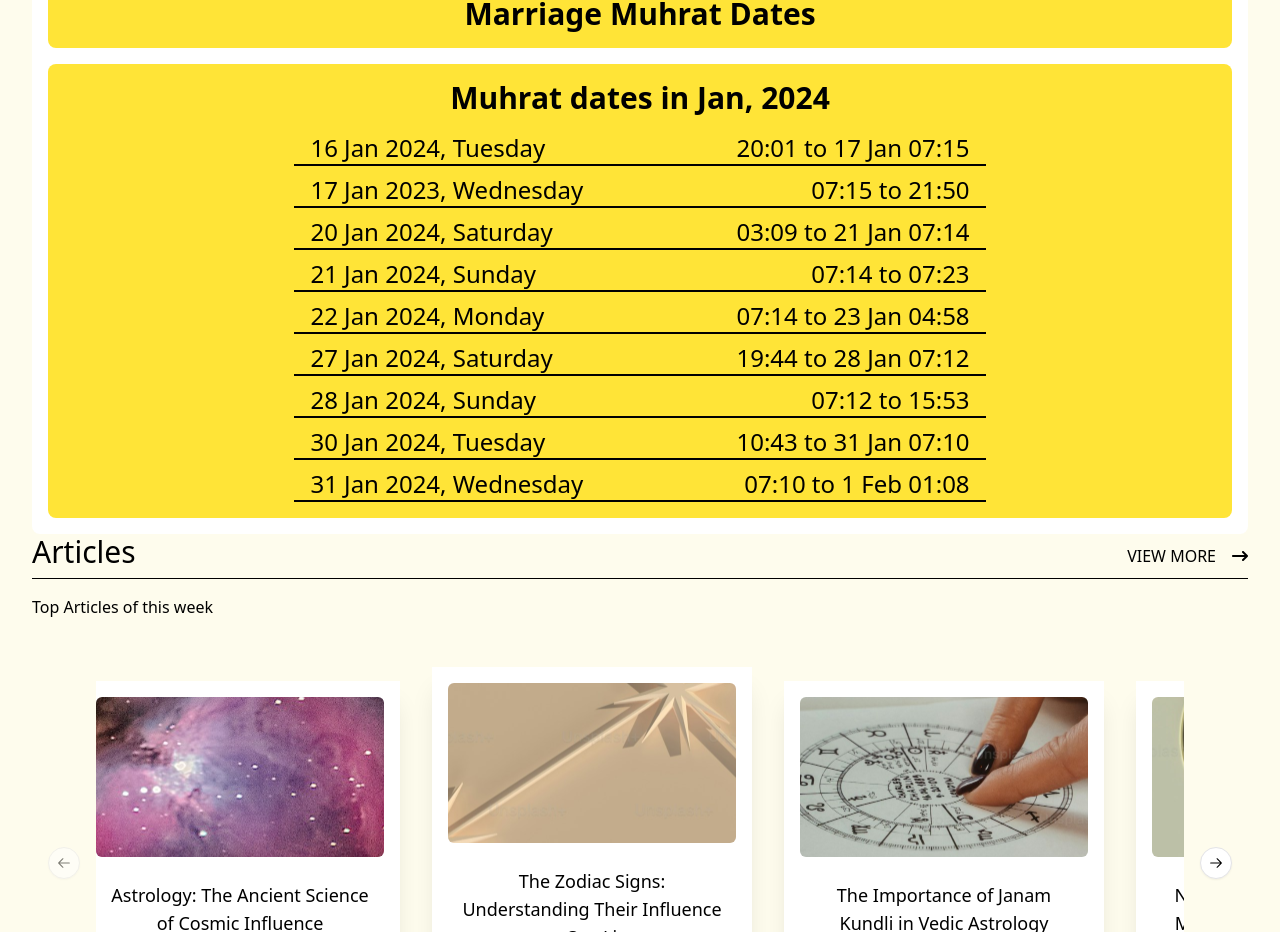
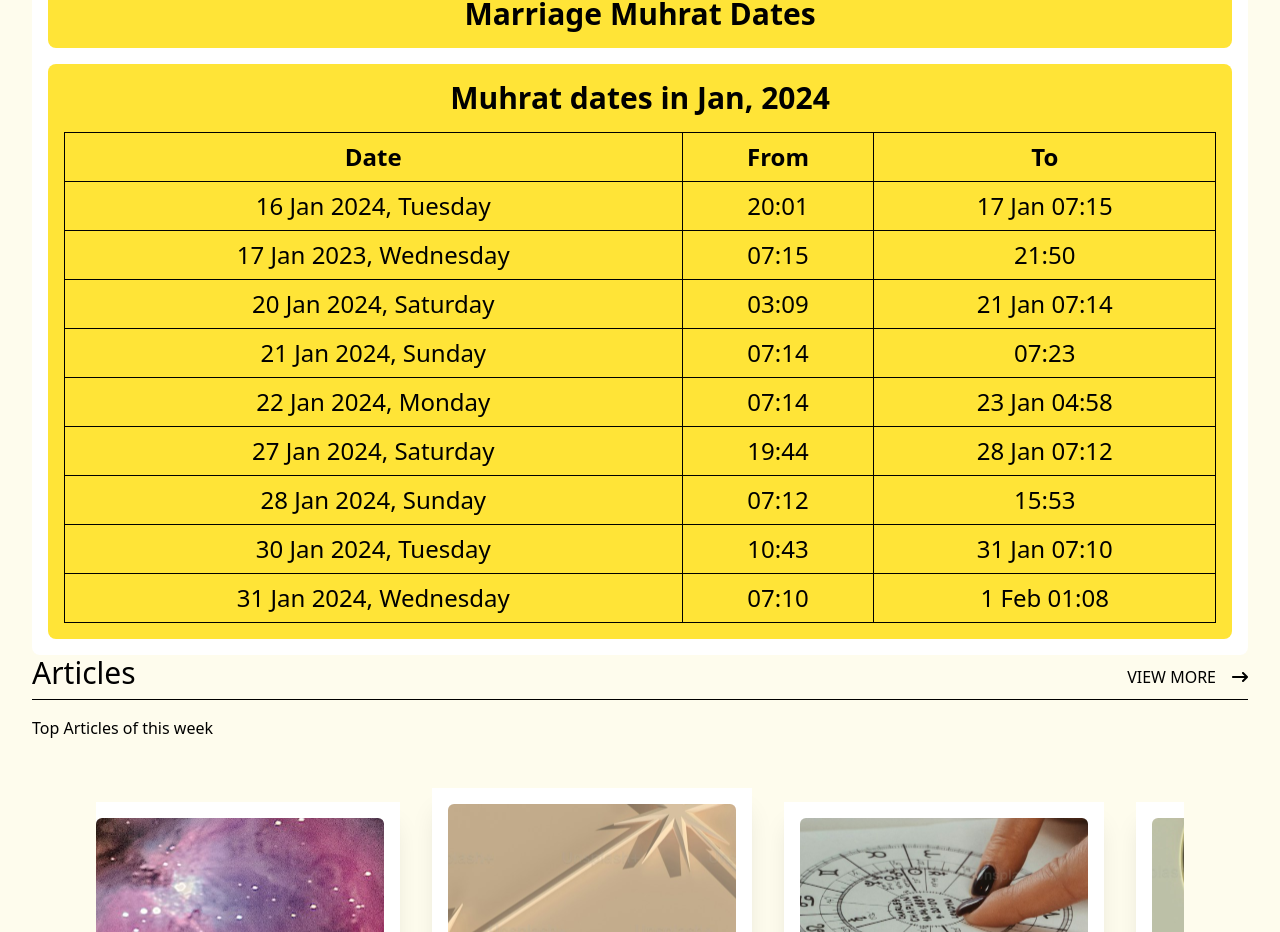
Before and after one commit to Ajay-singh-github/astro, a React (Vite) app: page /shubhmuhurat-dates in a window 1280 px wide. Shown: the part 2079-3011 px from the top of the page. Built offline with nearby package versions, Linux system fonts and the light colour scheme.

Commit message:
fix : table format representation

```diff
--- a/src/pages/ShubhMuhurat/ShubhMuhurat.tsx
+++ b/src/pages/ShubhMuhurat/ShubhMuhurat.tsx
@@ -12,7 +12,7 @@ import { shubhMuhrat } from "@/constants/constants";
 import { useState } from "react";
 
 type MProps = "Marriage" | "Vehicle" | "Annanprashan" | "Namkaran" | "Mundan" | "GrihaPravesh";
-type MonthProps = "Jan"| "Feb"| "Mar"| "Apr"| "May"| "Jun"| "Jul"| "Aug"| "Sep"| "Oct"| "Nov"| "Dec" | "all"
+type MonthProps = "Jan" | "Feb" | "Mar" | "Apr" | "May" | "Jun" | "Jul" | "Aug" | "Sep" | "Oct" | "Nov" | "Dec" | "all"
 type MonthKeys =
   | "Jan"
   | "Feb"
@@ -29,7 +29,7 @@ type MonthKeys =
 
 
 const ShubhMuhurat = () => {
-  const [month, setMonth ] = useState<MonthProps>("Jan");
+  const [month, setMonth] = useState<MonthProps>("Jan");
   const [muhrat, setMuhrat] = useState<MProps>("Marriage");
   const months: MonthKeys[] = ["Jan", "Feb", "Mar", "Apr", "May", "Jun", "Jul", "Aug", "Sep", "Oct", "Nov", "Dec"]
 
@@ -292,20 +292,27 @@ const ShubhMuhurat = () => {
                 <div className="text-xl md:text-3xl font-bold text-center mb-4">
                   Muhrat dates in {month}, 2024
                 </div>
-                {shubhMuhrat[muhrat]?.hasOwnProperty(month) ? (
+                {shubhMuhrat[muhrat]?.hasOwnProperty(month) && (
                   <div className="text-lg md:text-2xl text-center flex flex-col justify-center items-center gap-2">
-                    {shubhMuhrat[muhrat][month]?.map((event:any) => (
-                      <div
-                        key={event.date}
-                        className="grid grid-cols-2 gap-2 md:gap-4 md:w-[60%] border-b-2 border-primary-300 md:px-4"
-                      >
-                        <div className="text-left">{event.Date}</div>
-                        <div className="text-right">{event.Time}</div>
+                    <table className="w-full border border-black table-auto border-collapse">
+                      <thead>
+                        <tr className="border-b">
+                          <th className="border border-black px-4 py-2">Date</th>
+                          <th className="border border-black px-4 py-2">From</th>
+                          <th className="border border-black px-4 py-2">To</th>
+                        </tr>
+                      </thead>
+                      <tbody>
+                        {shubhMuhrat[muhrat][month]?.map((event: any, index: number) => (
+                          <tr key={index} className="border-b">
+                            <td className="border border-black px-4 py-2">{event.Date}</td>
+                            <td className="border border-black px-4 py-2">{event.Time.split("to")[0]}</td>
+                            <td className="border border-black px-4 py-2">{event.Time.split("to")[1]}</td>
+                          </tr>
+                        ))}
+                      </tbody>
+                    </table>
                   </div>
-                    ))}
-                  </div>
-                ) : (
-                  <div className="w-full text-center text-lg md:text-2xl">No Muhrats in {month}, 2024</div>
                 )}
               </div>
             )}
```
Lines whose indentation alone changed are shown as unchanged.
